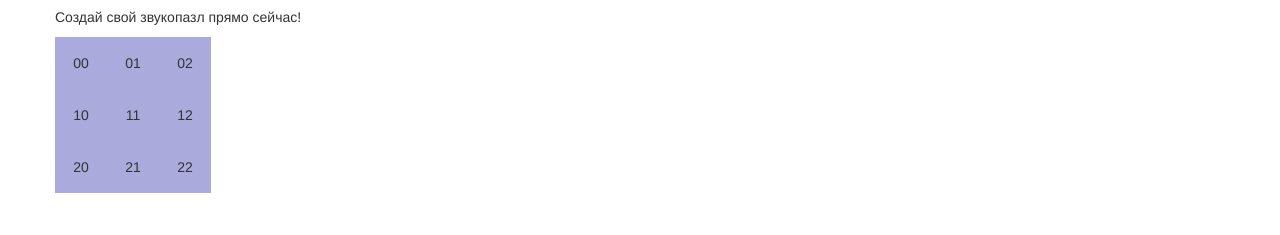
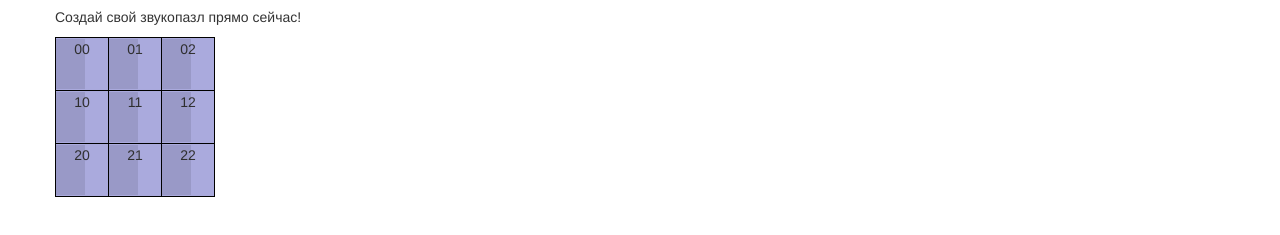
Before and after one commit to zarkone/song-pieces, a plain HTML site: page index.html in a window 1280 px wide. Shown: the part 113-348 px from the top of the page. Drawn offline with Linux system fonts and the light colour scheme.

Commit message:
Begin to implement progress seeker on pieces.. Ugly code, I hate CSS =(

```diff
--- a/index.html
+++ b/index.html
@@ -90,8 +90,9 @@
 				zong.append(currentTr);
 
 				for (var j = 0; j < COL_COUNT; j++) {
-					var currentTd = $('<td id="c'+j+'">'+i+j+'</td>');
+					var currentTd = $('<td id="c'+j+'"><div class="seeker"></div><div class="filler" >'+i+j+'</div></td>');
 					currentTr.append(currentTd);
+
 
 					audio[i][j] = $('<audio src="/audio/brother_sun_'+i+(j+1)+'.wav"></audio>')[0];
 
@@ -145,7 +146,7 @@
 				cur.addEventListener("play", function(){
 
 					clearTimeout(nowPlayingTimer);
-
+					var playAfter = (this.duration - this.currentTime ) * 1000;
 					nowPlayingTimer =
 							setTimeout(function(){
 
@@ -155,7 +156,7 @@
 
 								$('#zong #r'+i+' #c'+(j+1)+'').addClass("active");
 
-							}, (this.duration - this.currentTime) * 1000 );
+							}, playAfter );
 
 				}, false);
 			}
--- a/main.css
+++ b/main.css
@@ -4,8 +4,30 @@
 	background: #aad;
 	text-align: center;
 	cursor: pointer;
+	border: 1px solid black;
+	position: relative;
+	z-index: 2;
+	overflow: hidden;
 }
 #zong tr td:hover, #zong tr td.active {
 
 	background: #ccd;
 }
+.seeker{
+	position: absolute;
+	z-index: 6;
+	height: 50px;
+	width: 50px;
+	margin-left: -22px;
+	background: #000;
+	opacity: 0.1;
+	float: left;
+}
+.filler{
+	position: relative;
+	z-index: 4;
+	height: 50px;
+	width: 50px;
+	float: left;
+
+}
```
